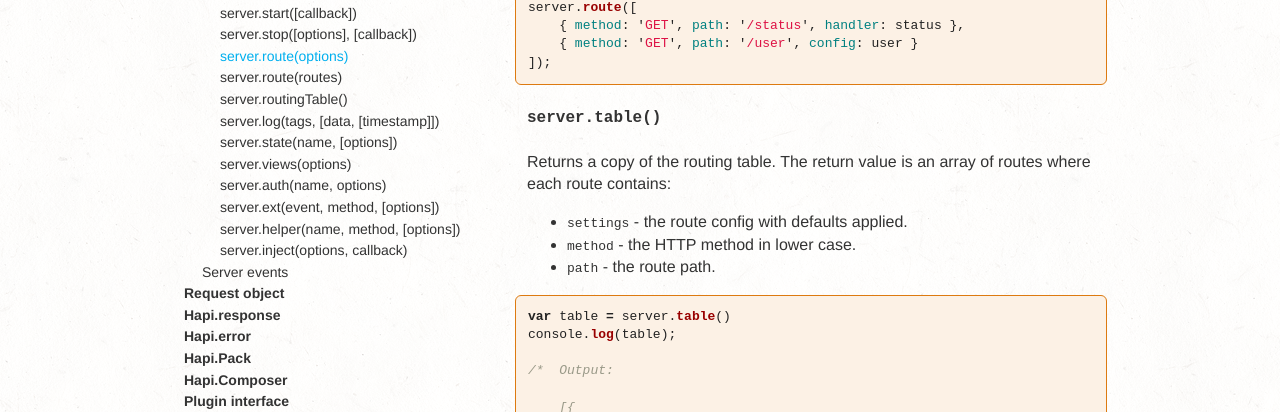
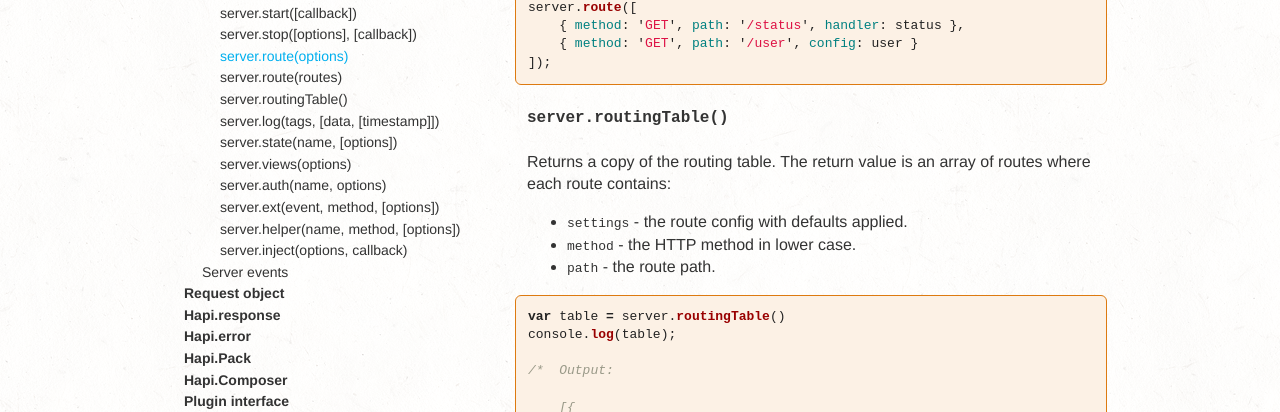
Before and after one commit to z0mt3c/spumko.github.com, a Jekyll site: the page built from _posts/2013-03-22-api.md, in a window 1280 px wide and 900 px high, scrolled down 26683 px. Shown: the part 151-563 px from the top of the window. Built offline with Jekyll 4.4.1, drawn with Linux system fonts in a browser that asks for light colours; Markdown is read by kramdown in place of the engine named in the settings.

Commit message:
Now using 1.20.x docs

````diff
--- a/_posts/2013-03-22-api.md
+++ b/_posts/2013-03-22-api.md
@@ -735,7 +735,7 @@ server.route([
 ]);
 ```
 
-#### `server.table()`
+#### `server.routingTable()`
 
 Returns a copy of the routing table. The return value is an array of routes where each route contains:
 
@@ -744,7 +744,7 @@ Returns a copy of the routing table. The return value is an array of routes wher
 - `path` - the route path.
 
 ```javascript
-var table = server.table()
+var table = server.routingTable()
 console.log(table);
 
 /*  Output:
````
